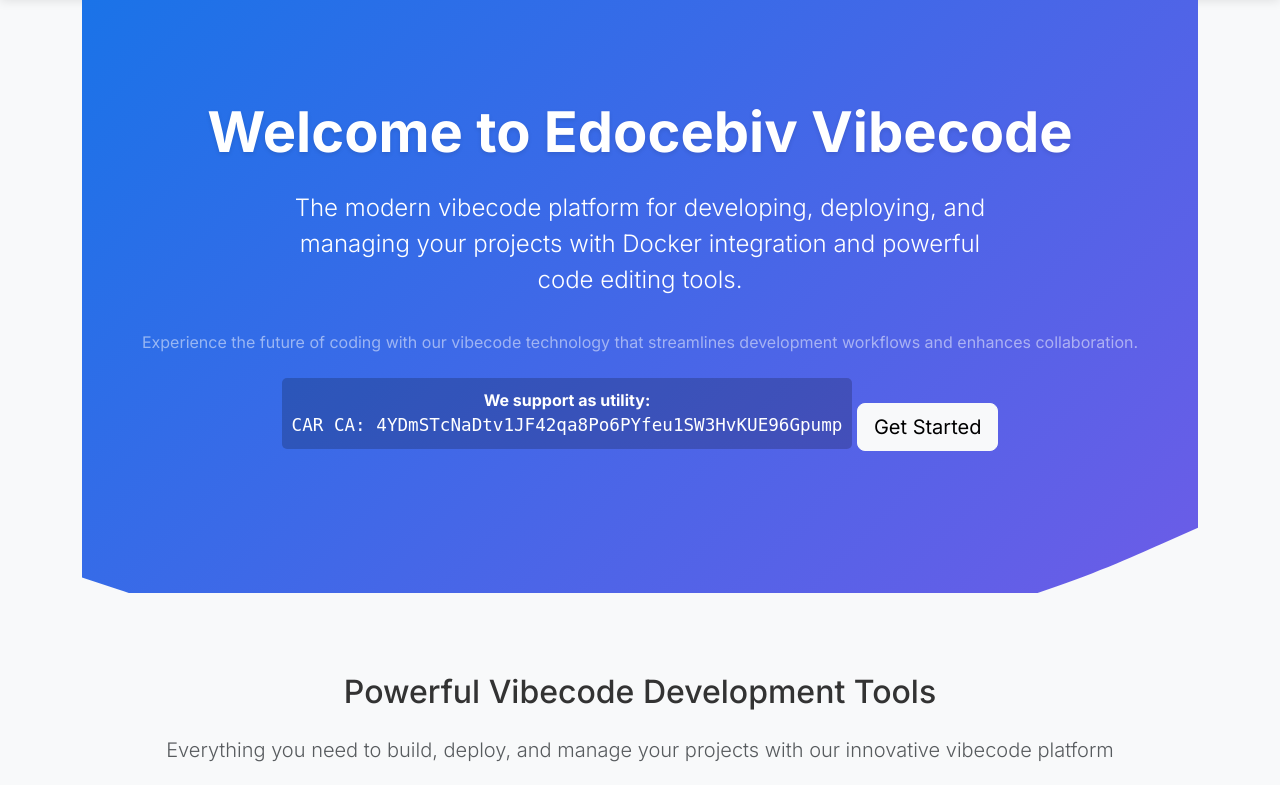
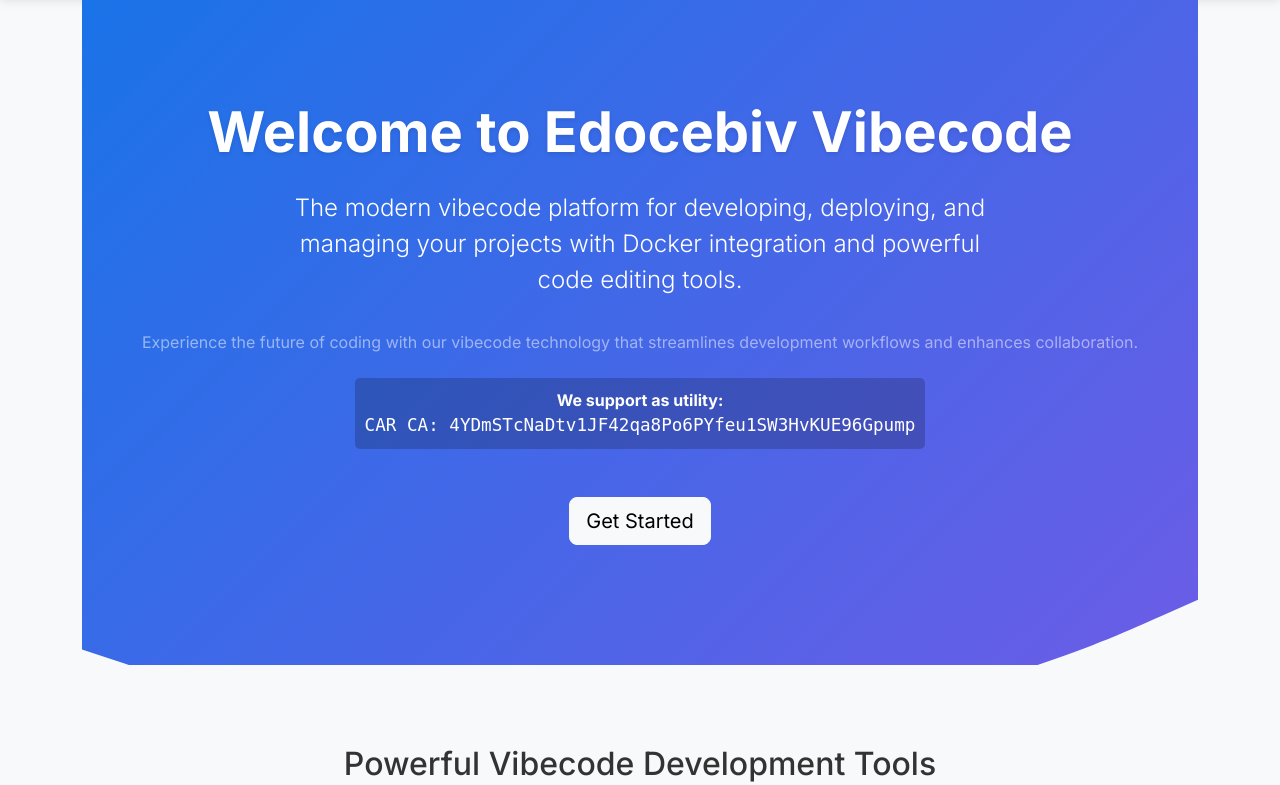
Before and after one commit to vibe-base/edocebiv, a Django app: page / in a window 1280 px wide. Shown: the part 57-842 px from the top of the page. Run offline with Django 5.2, Linux system fonts and the light colour scheme; some libraries are stand-ins or nearby versions.

Commit message:
update home page

```diff
--- a/templates/home.html
+++ b/templates/home.html
@@ -133,9 +133,9 @@
             <strong>We support as utility:</strong><br>
             <span style="font-family: monospace; font-size: 1.1em;">CAR CA: 4YDmSTcNaDtv1JF42qa8Po6PYfeu1SW3HvKUE96Gpump</span>
         </p>
-        {% endif %}
-        {% if not user.is_authenticated %}
+        <div class="mt-4">
             <a href="{% url 'account_signup' %}" class="btn btn-lg btn-light">Get Started</a>
+        </div>
         {% else %}
             <a href="{% url 'project_list' %}" class="btn btn-lg btn-light">My Projects</a>
         {% endif %}
```
